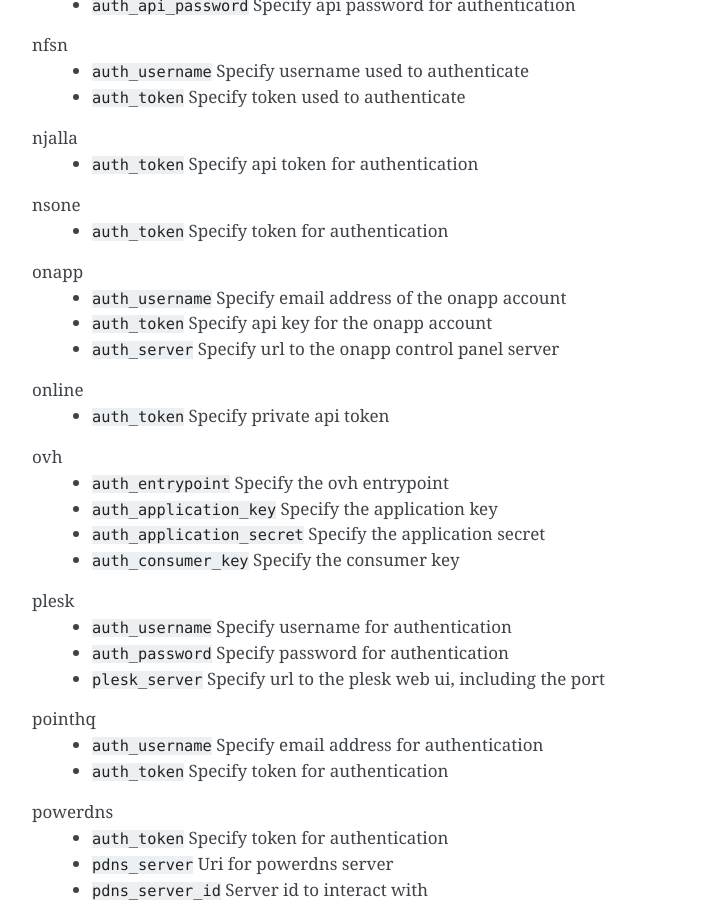
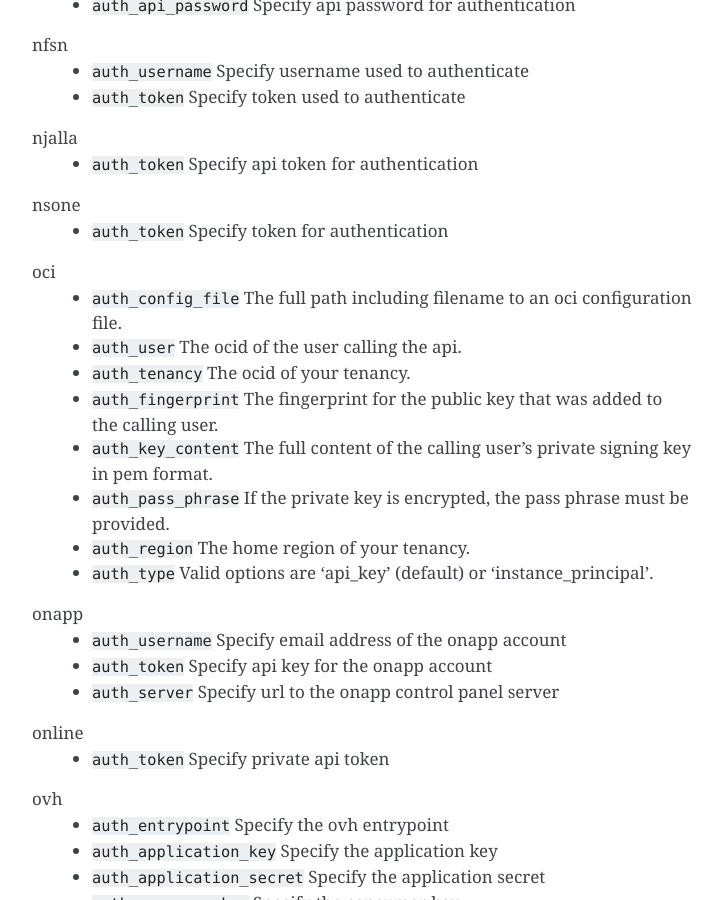
Before and after one commit to adferrand/dnsrobocert, a Sphinx documentation site: the page built from docs/providers_options.rst, in a window 1280 px wide and 900 px high, scrolled down 5781 px. Shown: the whole window, without its empty margins (388-1111 px from the left). Built offline with Sphinx 7.4.7, drawn with Linux system fonts in a browser that asks for light colours; some of the changed text lies outside the part shown.

Commit message:
Update documentation

```diff
--- a/docs/providers_options.rst
+++ b/docs/providers_options.rst
@@ -32,17 +32,17 @@ The following Lexicon providers are supported by DNSroboCert.
 +----------------+----------------+----------------+----------------+
 |namecheap_      |namesilo_       |netcup_         |nfsn_           |
 +----------------+----------------+----------------+----------------+
-|njalla_         |nsone_          |onapp_          |online_         |
+|njalla_         |nsone_          |oci_            |onapp_          |
 +----------------+----------------+----------------+----------------+
-|ovh_            |plesk_          |pointhq_        |powerdns_       |
+|online_         |ovh_            |plesk_          |pointhq_        |
 +----------------+----------------+----------------+----------------+
-|rackspace_      |rage4_          |rcodezero_      |route53_        |
+|powerdns_       |rackspace_      |rage4_          |rcodezero_      |
 +----------------+----------------+----------------+----------------+
-|safedns_        |sakuracloud_    |softlayer_      |transip_        |
+|route53_        |safedns_        |sakuracloud_    |softlayer_      |
 +----------------+----------------+----------------+----------------+
-|ultradns_       |vultr_          |yandex_         |zeit_           |
+|transip_        |ultradns_       |vercel_         |vultr_          |
 +----------------+----------------+----------------+----------------+
-|zilore_         |zonomi_         |                |                |
+|yandex_         |zeit_           |zilore_         |zonomi_         |
 +----------------+----------------+----------------+----------------+
 
 Providers options
@@ -357,6 +357,18 @@ njalla
 nsone
     * ``auth_token`` Specify token for authentication
 
+.. _oci:
+
+oci
+    * ``auth_config_file`` The full path including filename to an oci configuration file.
+    * ``auth_user`` The ocid of the user calling the api.
+    * ``auth_tenancy`` The ocid of your tenancy.
+    * ``auth_fingerprint`` The fingerprint for the public key that was added to the calling user.
+    * ``auth_key_content`` The full content of the calling user's private signing key in pem format.
+    * ``auth_pass_phrase`` If the private key is encrypted, the pass phrase must be provided.
+    * ``auth_region`` The home region of your tenancy.
+    * ``auth_type`` Valid options are 'api_key' (default) or 'instance_principal'.
+
 .. _onapp:
 
 onapp
@@ -457,6 +469,11 @@ ultradns
     * ``auth_username`` Specify username for authentication
     * ``auth_password`` Specify password for authentication
 
+.. _vercel:
+
+vercel
+    * ``auth_token`` Specify your api token
+
 .. _vultr:
 
 vultr
```
